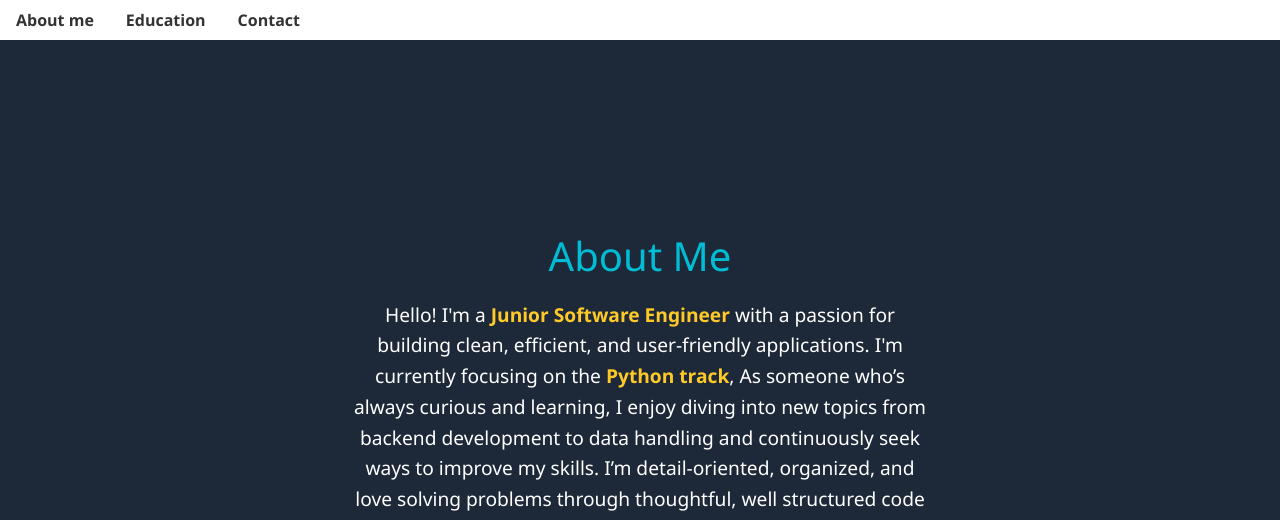
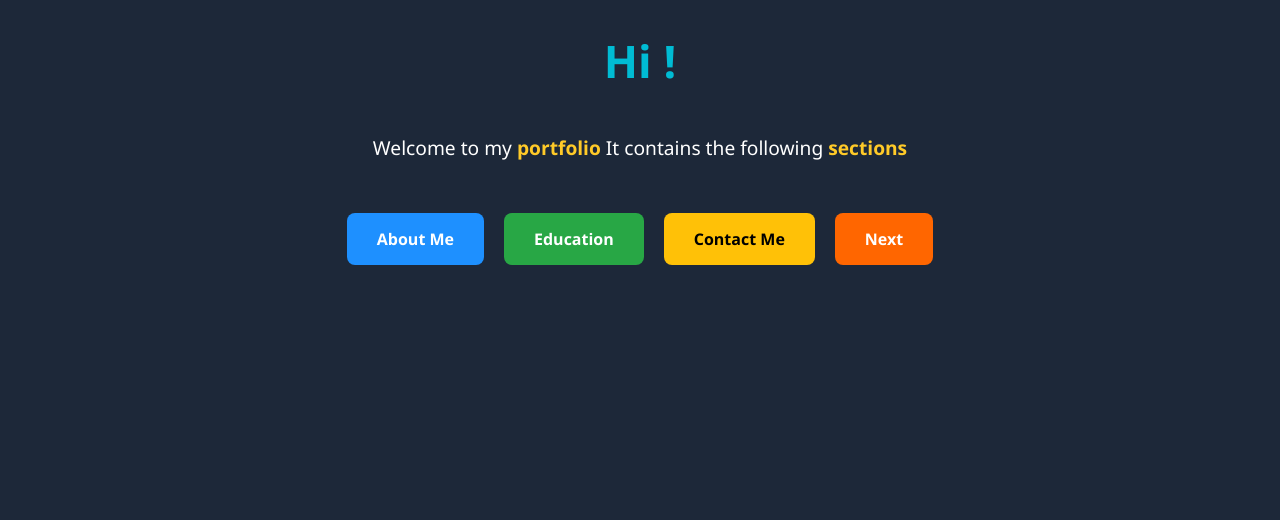
Before and after one commit to keren3-alpha/django-assigment1, a Django app: page / in a window 1280 px wide. Shown: the top 520 px of the page. Run offline with Django 5.2, Linux system fonts and the light colour scheme.

Commit message:
second commit

```diff
--- a/port/templates/contact.html
+++ b/port/templates/contact.html
@@ -192,7 +192,7 @@
 <body>
     <nav>
         <ul>
-            <li><a href="{% url 'about' %}">About me</a></li>
+            <li><a href="{% url 'index' %}">About me</a></li>
             <li><a href="{% url 'education' %}">Education</a></li>
             <li><a href="{% url 'contact' %}">Contact</a></li>
         </ul>
--- a/port/templates/educational.html
+++ b/port/templates/educational.html
@@ -78,7 +78,7 @@
 <body>
     <nav>
         <ul>
-            <li><a href="{% url 'about' %}">About me</a></li>
+            <li><a href="{% url 'index' %}">About me</a></li>
             <li><a href="{% url 'education' %}">Education</a></li>
             <li><a href="{% url 'contact' %}">Contact</a></li>
         </ul>
--- a/port/templates/home.html
+++ b/port/templates/home.html
@@ -42,7 +42,7 @@
     <P> Welcome to my<span class="highlight"> portfolio</span>
         It contains the following <span class="highlight">sections</span></p>
     <div style="display: flex;  align-items: center; gap: 20px; margin-top: 30px; justify-content: center;">
-        <a href="{% url 'about' %}"
+        <a href="{% url 'index' %}"
             style="text-decoration: none; padding: 15px 30px; background-color: #1e90ff; color: white; border-radius: 8px; font-weight: bold;">
             About Me
         </a>
@@ -56,7 +56,7 @@
             style="text-decoration: none; padding: 15px 30px; background-color: #ffc107; color: black; border-radius: 8px; font-weight: bold;">
             Contact Me
         </a>
-         <a href="{% url 'about' %}"
+         <a href="{% url 'index' %}"
             style="text-decoration: none; padding: 15px 30px; background-color: #FF6600; color: white; border-radius: 8px; font-weight: bold;">
             Next
         </a>
--- a/port/templates/about.html
+++ b/port/templates/index.html
@@ -82,7 +82,7 @@
 <body>
     <nav>
         <ul>
-            <li><a href="{% url 'about' %}">About me</a></li>
+            <li><a href="{% url 'index' %}">About me</a></li>
             <li><a href="{% url 'education' %}">Education</a></li>
             <li><a href="{% url 'contact' %}">Contact</a></li>
         </ul>
--- a/port/views.py
+++ b/port/views.py
@@ -1,8 +1,8 @@
 from django.shortcuts import render
 
 # Create your views here.
-def about(request):
-    return render(request, "about.html")
+def index(request):
+    return render(request, "index.html")
 
 
 def education(request):
--- a/portfolio/urls.py
+++ b/portfolio/urls.py
@@ -16,12 +16,12 @@ Including another URLconf
 """
 from django.contrib import admin
 from django.urls import path
-from port.views import about, education, contact,home
+from port.views import index, education, contact,home
 
 urlpatterns = [
     path('admin/', admin.site.urls),
-    path('', about, name='about'),
+    path('index', index, name='index'),
     path('education', education, name='education'),
     path('contact', contact, name='contact'),
-    path('index', home, name='home')
+    path('', home, name='home')
 ]
```
